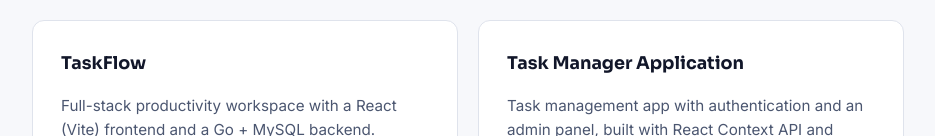
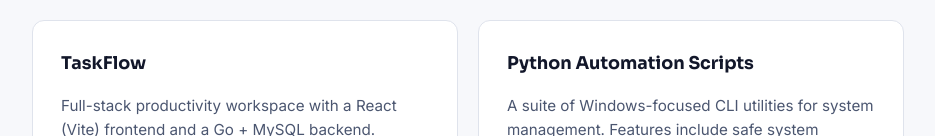
Before and after one commit to saravanansaranraj27/portfolio-website, a React (Vite) app: page / in a window 1280 px wide. Shown: the part 2664-2800 px from the top of the page, without its empty margins (172-1107 px from the left). Built offline with nearby package versions, Linux system fonts and the light colour scheme.

Commit message:
Update portfolio with new projects and UI

```diff
--- a/src/App.jsx
+++ b/src/App.jsx
@@ -44,6 +44,8 @@
 const TECH_META = {
   Java: { color: "#f8981d", Icon: CodeIcon },
   Python: { color: "#3776ab", Icon: CodeIcon },
+  CSV: { color: "#2ECC71", Icon: FileTextIcon },
+  "Windows CLI": { color: "#0078d6", Icon: WindowIcon },
   JavaScript: { color: "#e64a19", Icon: CodeIcon },
   TypeScript: { color: "#3178c6", Icon: CodeIcon },
   Go: { color: "#00add8", Icon: CodeIcon },
@@ -428,6 +430,19 @@
         {
           label: "Code",
           url: "https://github.com/saravanansaranraj27/task-flow",
+          type: "code",
+        },
+      ],
+    },
+    {
+      title: "Python Automation Scripts",
+      tech: ["Python", "CSV", "Windows CLI"],
+      description:
+        "A suite of Windows-focused CLI utilities for system management. Features include safe system shutdowns with configurable delays, 5-step network diagnostics (ping, trace route, IP config) with CSV logging, and a batch application launcher with profile-aware Chrome execution.",
+      links: [
+        {
+          label: "Code",
+          url: "https://github.com/saravanansaranraj27/python-automation-scripts",
           type: "code",
         },
       ],
```
